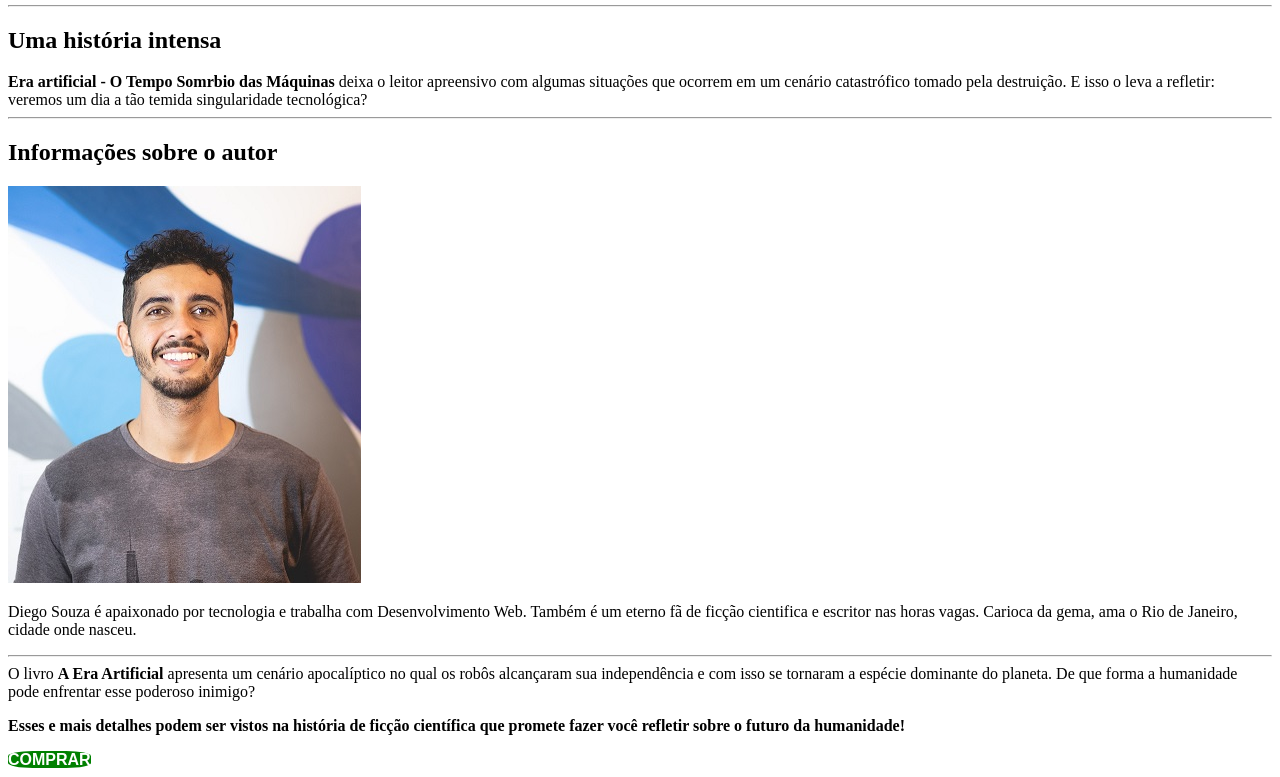
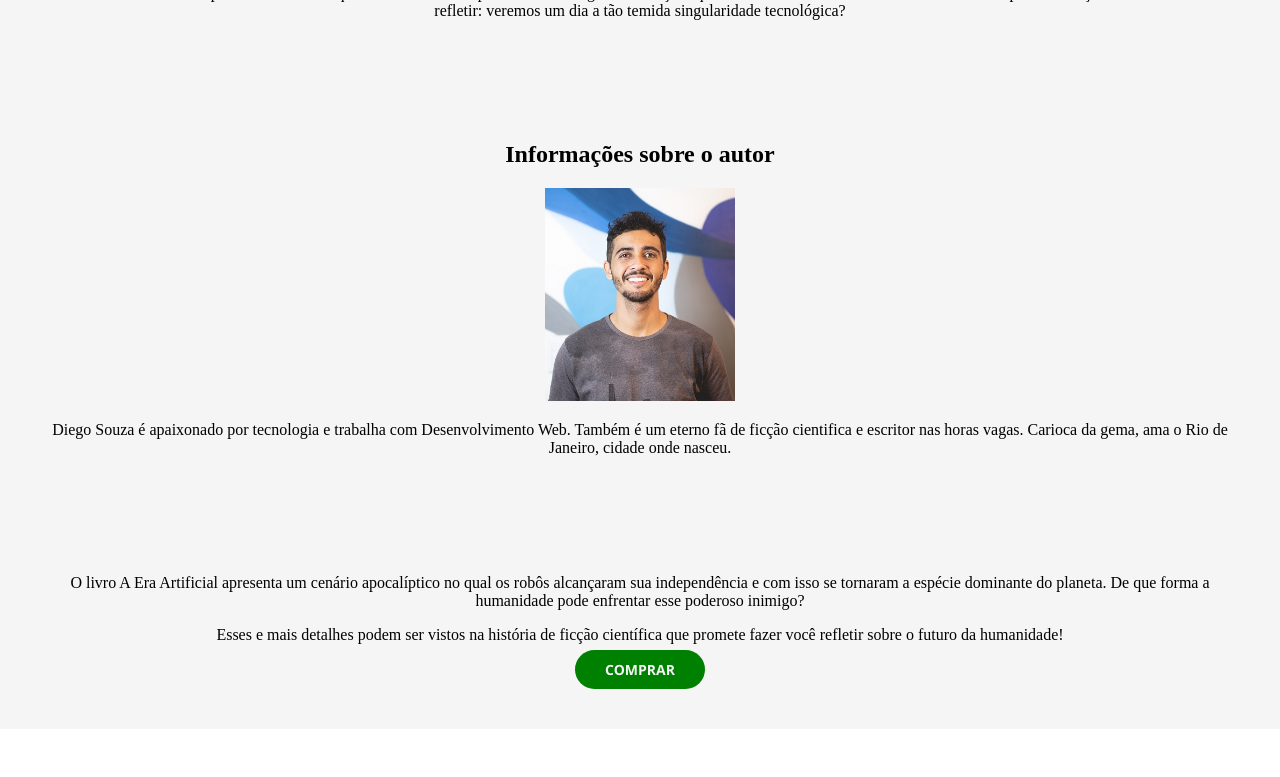
Before and after one commit to sieg3d/Projeto-2, a plain HTML site: page index.html in a window 1280 px wide. Shown: the part 711-1488 px from the top of the page. After the commit the page ends 1440 px from the top, so only its background shows below. Drawn offline with Linux system fonts and the light colour scheme.

Commit message:
Finalizado

```diff
--- a/index.html
+++ b/index.html
@@ -3,13 +3,13 @@
 
 <head>
     <meta charset="UTF-8">
-    <title>Livro - A era artificial</title>
+    <title>Livro - A Era Artificial</title>
     <link href="stye.css" rel="stylesheet">
 </head>
 
 <body>
-    <section>
-        <h1>A era artificial</h1>
+    <div>
+        <h1>A Era Artificial</h1>
         <img src="capa-livro.jpg" alt="A_era_artificial">
         <h2>Um futuro sombrio a nosso caminho</h2>
         <p>A história em que a inteligência artificial permitiu que robôs se tornarem a espécie dominante do nosso
@@ -19,25 +19,25 @@
             caos.
         </p>
         <a href="">COMPRAR</a>
-    </section>
-    <hr>
-    <section>
+    </div>
+
+    <div>
         <h2>Uma história intensa</h2>
 
         <span>Era artificial - O Tempo Somrbio das Máquinas</span> deixa o leitor apreensivo com algumas situações que
         ocorrem em um
         cenário catastrófico tomado pela destruição. E isso o leva a refletir: veremos um dia a tão temida singularidade
         tecnológica?
-    </section>
-    <hr>
-    <section>
+    </div>
+
+    <div>
         <h2>Informações sobre o autor</h2>
         <img src="autor.jpg" alt="Diego_Souza">
         <p>Diego Souza é apaixonado por tecnologia e trabalha com Desenvolvimento Web. Também é um eterno fã de ficção
             cientifica e escritor nas horas vagas. Carioca da gema, ama o Rio de Janeiro, cidade onde nasceu.</p>
-    </section>
-    <hr>
-    <section>
+    </div>
+
+    <div>
         O livro <span>A Era Artificial</span> apresenta um cenário apocalíptico no qual os robôs alcançaram sua
         independência e com isso
         se tornaram a espécie dominante do planeta. De que forma a humanidade pode enfrentar esse poderoso inimigo?
@@ -46,7 +46,7 @@
                 sobre o
                 futuro da humanidade!</span></p>
         <a href="">COMPRAR</a>
-    </section>
+    </div>
 </body>
 
 </html>
--- a/stye.css
+++ b/stye.css
@@ -1,12 +1,36 @@
-a{
-    background-color: green;
-    text-decoration: none;
-    color: white;
-    border-radius: 30%;
-    font-weight: bold;
-    font-family: Arial, Helvetica, sans-serif;
+body {
+    margin: 0;
 }
 
-span{
+div {
+    text-align: center;
+    border-top: 1px solid #f5f5f5;
+    padding: 50px;
+    background-color: #f5f5f5;
+}
+
+h1 {
+    font-family: 'Segoe UI', Tahoma, Geneva, Verdana, sans-serif;
+    text-align: center;
+    margin-top: 0;
+}
+
+h2 h3 {
+    font-family: 'Segoe UI', Tahoma, Geneva, Verdana, sans-serif;
+    text-align: center;
+}
+
+img {
+    width: 190px;
+}
+
+a {
+    font-family: 'Segoe UI', Tahoma, Geneva, Verdana, sans-serif;
+    font-size: 14px;
     font-weight: bold;
+    text-decoration: none;
+    background-color: green;
+    color: #f5f5f5;
+    padding: 10px 30px;
+    border-radius: 30px;
 }
```
